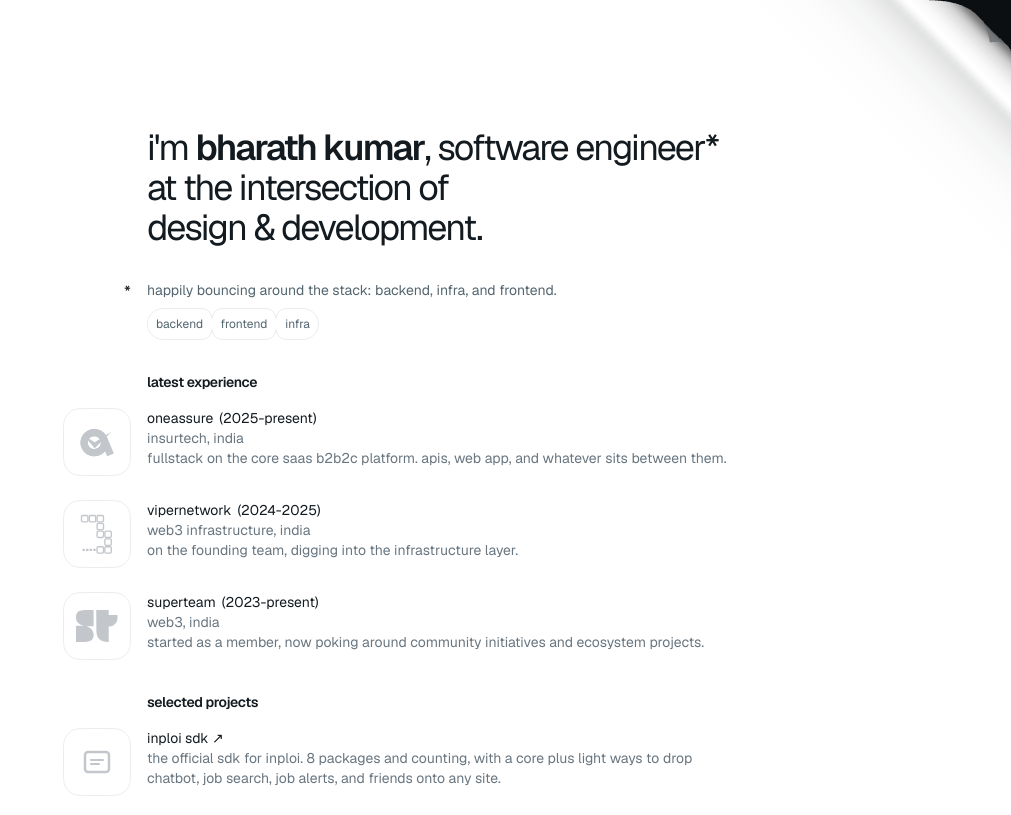
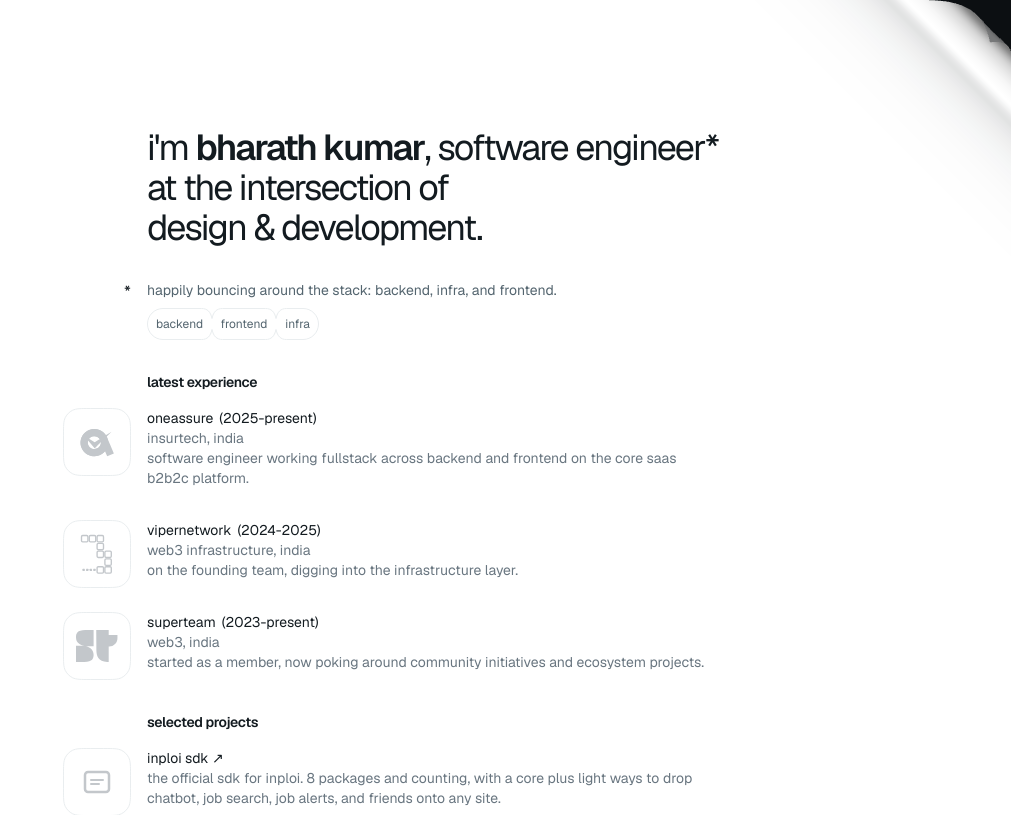
Before and after one commit to bharathkumaarr/v3, a Next.js app: page / in a window 1280 px wide. Shown: the top 815 px of the page, without its empty margins (269-1280 px from the left). Built offline with nearby package versions, Linux system fonts and the light colour scheme.

Commit message:
Restore the OneAssure experience blurb.

```diff
--- a/src/content/site.ts
+++ b/src/content/site.ts
@@ -50,7 +50,7 @@
     industry: "insurtech",
     location: "india",
     description:
-      "fullstack on the core saas b2b2c platform. apis, web app, and whatever sits between them.",
+      "software engineer working fullstack across backend and frontend on the core saas b2b2c platform.",
     icon: "/icons/oneassure.svg",
   },
   {
```
